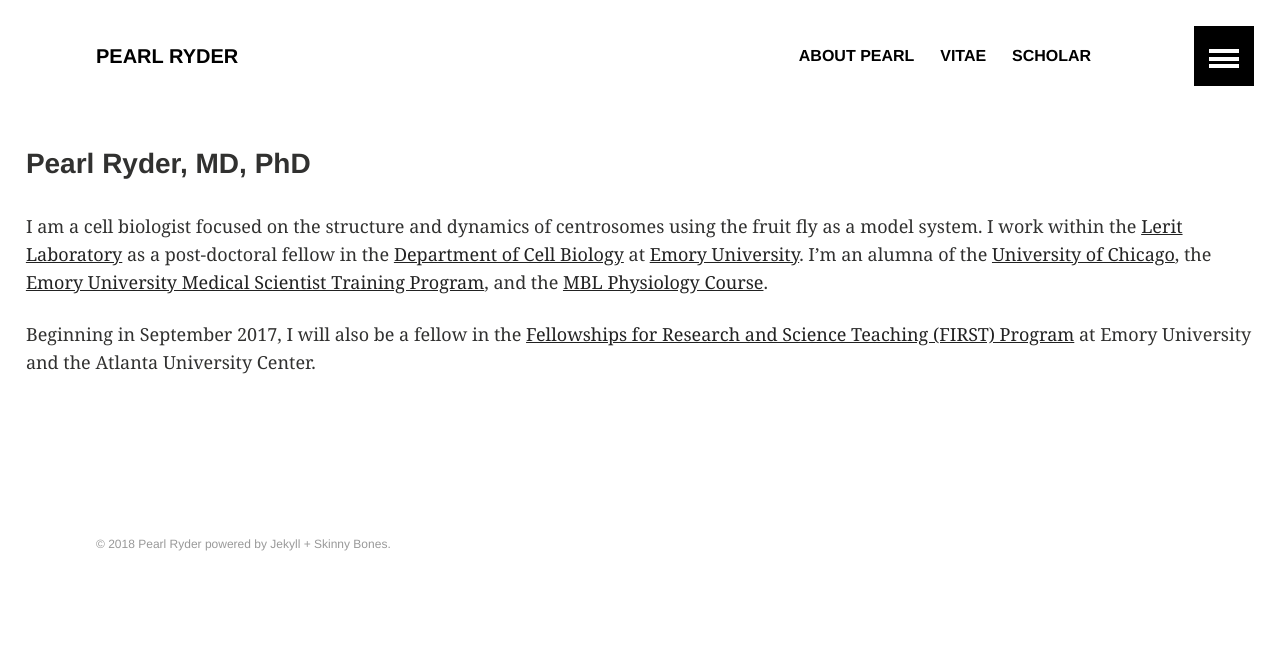
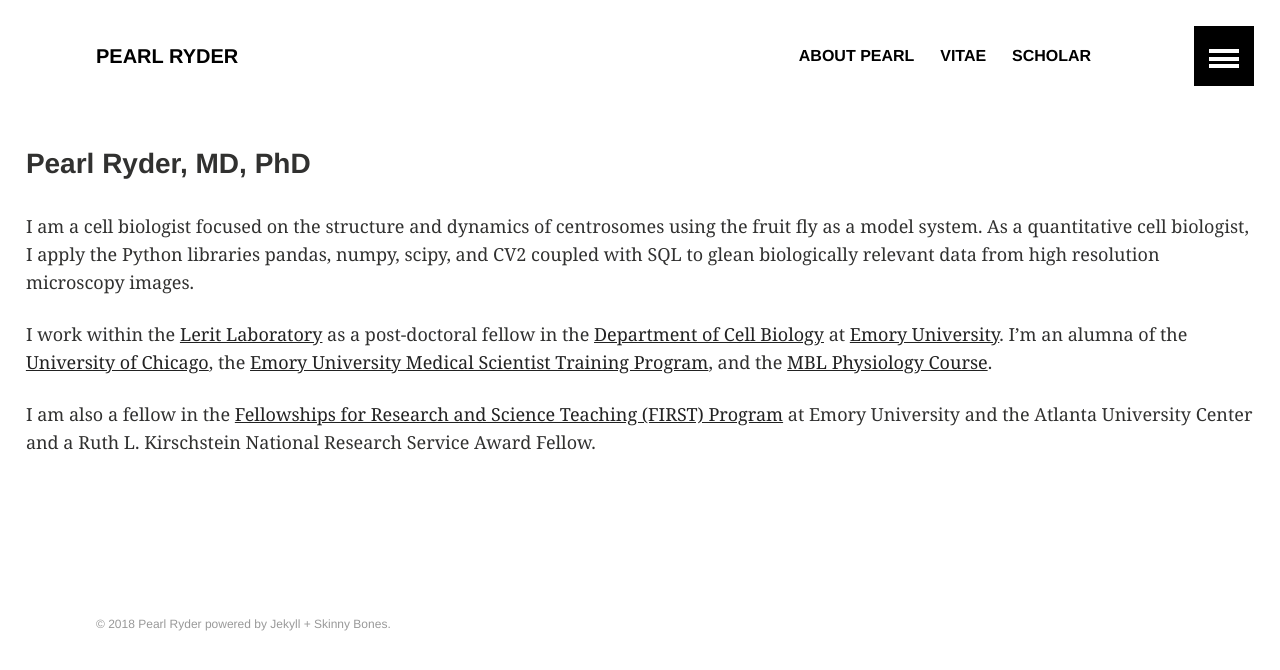
Before and after one commit to pearlryder/pearlryder.github.io, a Jekyll site: the page built from about.md, in a window 1280 px wide. Shown: the top 670 px of the page. Built offline with Jekyll 4.4.1, drawn with Linux system fonts in a browser that asks for light colours.

Commit message:
Update to about section

```diff
--- a/about.md
+++ b/about.md
@@ -7,6 +7,8 @@
 
 ### Pearl Ryder, MD, PhD
 
-I am a cell biologist focused on the structure and dynamics of centrosomes using the fruit fly as a model system. I work within the [Lerit Laboratory](http://cellbio.emory.edu/faculty-profiles/primary/lerit-dorothy.html) as a post-doctoral fellow in the [Department of Cell Biology](http://cellbio.emory.edu/) at [Emory University](https://www.emory.edu/home/index.html). I'm an alumna of the [University of Chicago](https://www.uchicago.edu/), the [Emory University Medical Scientist Training Program](https://med.emory.edu/MDPHD/), and the [MBL Physiology Course](http://www.mbl.edu/physiology/).
+I am a cell biologist focused on the structure and dynamics of centrosomes using the fruit fly as a model system. As a quantitative cell biologist, I apply the Python libraries pandas, numpy, scipy, and CV2 coupled with SQL to glean biologically relevant data from high resolution microscopy images.
 
- Beginning in September 2017, I will also be a fellow in the [Fellowships for Research and Science Teaching (FIRST) Program](http://physiology.emory.edu/first/) at Emory University and the Atlanta University Center.
+I work within the [Lerit Laboratory](http://cellbio.emory.edu/faculty-profiles/primary/lerit-dorothy.html) as a post-doctoral fellow in the [Department of Cell Biology](http://cellbio.emory.edu/) at [Emory University](https://www.emory.edu/home/index.html). I'm an alumna of the [University of Chicago](https://www.uchicago.edu/), the [Emory University Medical Scientist Training Program](https://med.emory.edu/MDPHD/), and the [MBL Physiology Course](http://www.mbl.edu/physiology/).
+
+ I am also a fellow in the [Fellowships for Research and Science Teaching (FIRST) Program](http://physiology.emory.edu/first/) at Emory University and the Atlanta University Center and a Ruth L. Kirschstein National Research Service Award Fellow.
```
Also changed, not shown: _posts/2018-05-18-precision-medicine-race-and-health.md (line endings or trailing spaces).
